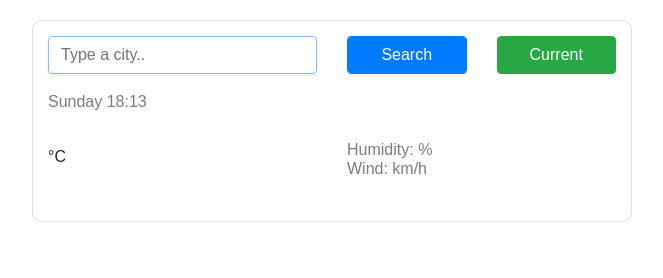
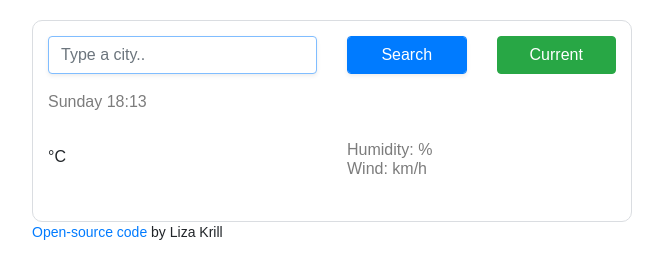
Before and after one commit to avierkin03/Weather-App, a plain HTML site: page index.html in a window 1280 px wide. Shown: the whole page, without its empty margins (308-971 px from the left). Drawn offline with nearby package versions, Linux system fonts and the light colour scheme; no server answers.

Commit message:
Added link to a GitHub

```diff
--- a/index.html
+++ b/index.html
@@ -47,6 +47,9 @@
                     </div>
                 </div>
             </div>
+            <div class="code-ref">
+                <a href="https://github.com/avierkin03/Weather-App.git" target="_blank">Open-source code</a> by Liza Krill
+            </div>
         </div>
         <script src="index.js"></script>
     </body>
--- a/style.css
+++ b/style.css
@@ -53,3 +53,9 @@ li {
 .search-form {
   margin-bottom: 20px;
 }
+
+.code-ref{
+  margin: -20px auto;
+  max-width: 600px;
+  font-size: 14px;
+}
```
